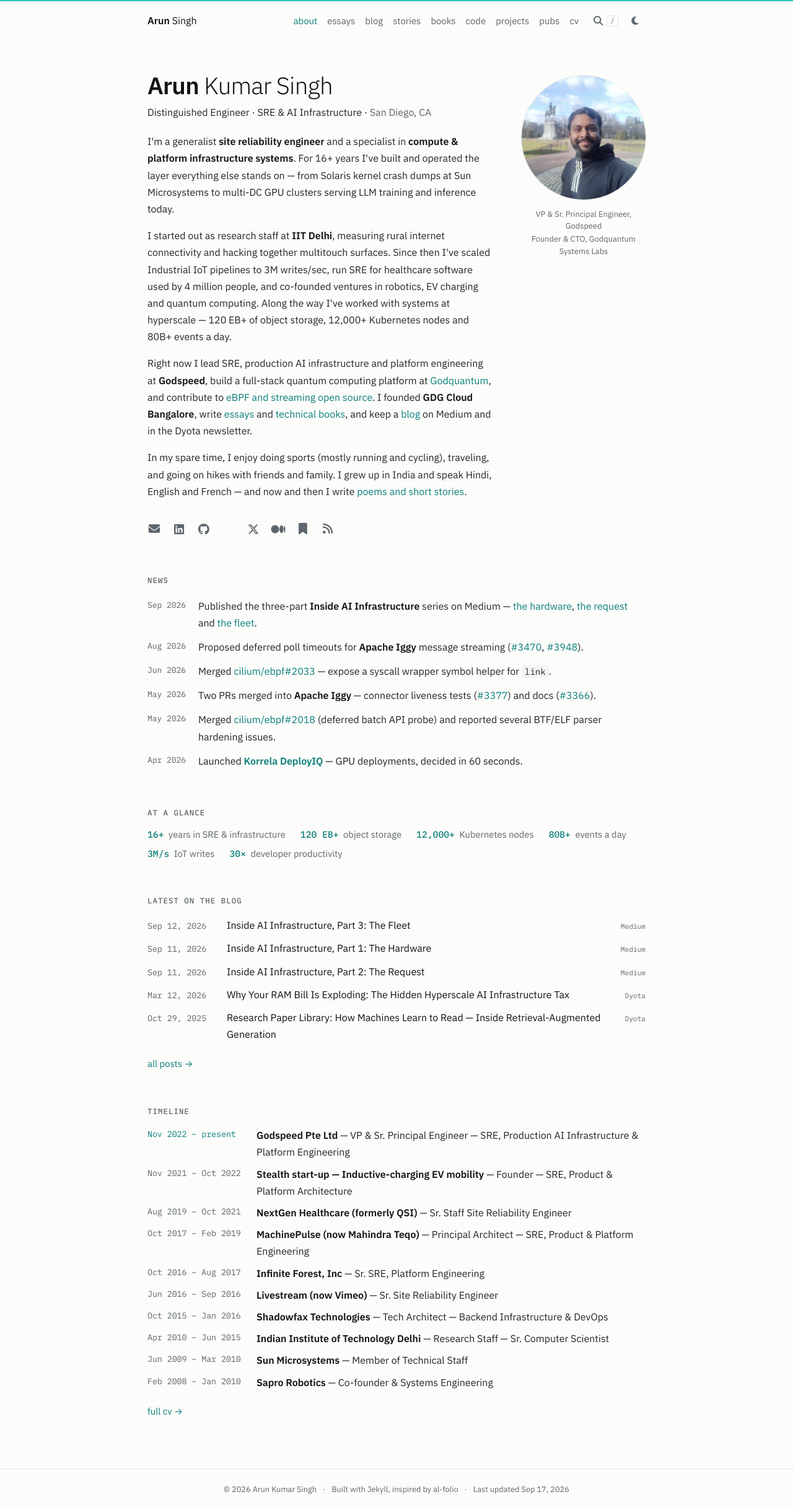
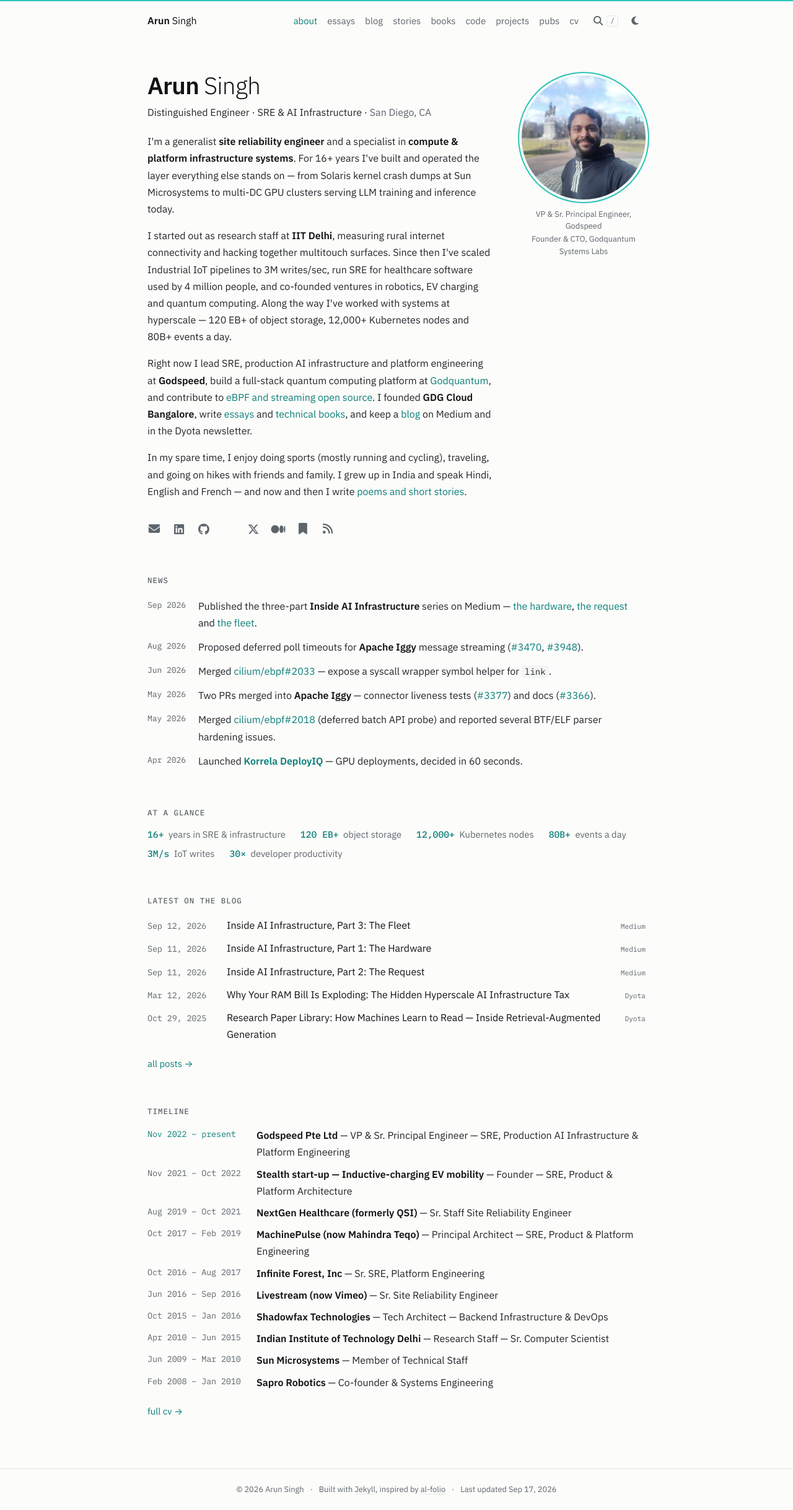
Before and after one commit to arunsingh/arunsingh.github.io, a Jekyll site: the page built from index.html, in a window 1280 px wide. Shown: the whole page at 62% size. Built offline with Jekyll 4.4.1, drawn with Linux system fonts in a browser that asks for light colours; a style sheet for code colours, icons or effects is not loaded.

Commit message:
display name + Restore turquoise ring on profile photo

```diff
--- a/_config.yml
+++ b/_config.yml
@@ -1,18 +1,17 @@
 # ---------------------------------------------------------------------------
-#  aruns.me — personal site of Arun Kumar Singh
+#  aruns.me — personal site of Arun Singh
 #  Jekyll site inspired by al-folio (github.com/alshedivat/al-folio).
 #  Builds natively on GitHub Pages — no Actions or custom plugins required.
 # ---------------------------------------------------------------------------
 
-title: Arun Kumar Singh
+title: Arun Singh
 first_name: Arun
-middle_name: Kumar
 last_name: Singh
 tagline: Distinguished Engineer · SRE & AI Infrastructure
 location: San Diego, CA
 email: arunsingh.in@gmail.com
 description: >-
-  Arun Kumar Singh — Distinguished Engineer working on site reliability,
+  Arun Singh — Distinguished Engineer working on site reliability,
   compute & platform infrastructure, GPU clusters for LLM inference, and
   quantum-classical systems.
 keywords: SRE, platform engineering, AI infrastructure, GPU, Kubernetes, quantum computing, distributed systems
@@ -23,13 +22,13 @@
 lang: en
 
 author:
-  name: Arun Kumar Singh
+  name: Arun Singh
   email: arunsingh.in@gmail.com
 
 twitter:
   username: aruns89
 social:
-  name: Arun Kumar Singh
+  name: Arun Singh
   links:
     - https://github.com/arunsingh
     - https://www.linkedin.com/in/arunsingh23/
--- a/assets/css/main.css
+++ b/assets/css/main.css
@@ -114,7 +114,7 @@
 .about-name .first { font-weight: 600; }
 .about-tagline { margin: 6px 0 0; font-size: 1rem; color: var(--text); }
 .profile { grid-area: pic; margin: 8px 0 0; }
-.profile img { width: 200px; height: 200px; object-fit: cover; border-radius: 50%; box-shadow: 0 0 0 1px var(--border); }
+.profile img { width: 200px; height: 200px; object-fit: cover; border-radius: 50%; box-shadow: 0 0 0 4px var(--bg), 0 0 0 6px var(--accent-bright); }
 .profile figcaption { margin-top: 14px; font-size: .8rem; color: var(--muted); text-align: center; line-height: 1.5; display: grid; gap: 2px; }
 .bio { grid-area: bio; }
 .bio p { margin: 0 0 1em; }
--- a/index.html
+++ b/index.html
@@ -4,12 +4,12 @@
 ---
 <section class="about">
   <header class="about-header">
-    <h1 class="about-name"><span class="first">{{ site.first_name }}</span> {{ site.middle_name }} {{ site.last_name }}</h1>
+    <h1 class="about-name"><span class="first">{{ site.first_name }}</span> {{ site.last_name }}</h1>
     <p class="about-tagline">{{ site.tagline }} · <span class="muted">{{ site.location }}</span></p>
   </header>
 
   <figure class="profile">
-    <img src="{{ '/assets/img/prof_pic.jpg' | relative_url }}" alt="Portrait of Arun Kumar Singh" width="240" height="240">
+    <img src="{{ '/assets/img/prof_pic.jpg' | relative_url }}" alt="Portrait of Arun Singh" width="240" height="240">
     <figcaption>
       <span>VP &amp; Sr. Principal Engineer, Godspeed</span>
       <span>Founder &amp; CTO, Godquantum Systems Labs</span>
--- a/publications.html
+++ b/publications.html
@@ -3,7 +3,7 @@
 title: "Publications, Preprints, and Workshop Papers"
 nav_title: pubs
 permalink: /publications/
-description: "Publications, preprints, and workshop papers by Arun Kumar Singh."
+description: "Publications, preprints, and workshop papers by Arun Singh."
 intro: 'Publications, preprints, and workshop papers. Also on <a href="https://scholar.google.com/citations?hl=en&amp;user=ZMVBZXYAAAAJ">Google Scholar</a>.'
 ---
 {% assign groups = "publications|Publications,preprints|Preprints,workshop|Workshop Papers" | split: "," %}
```
Also changed, not shown: README.md.
